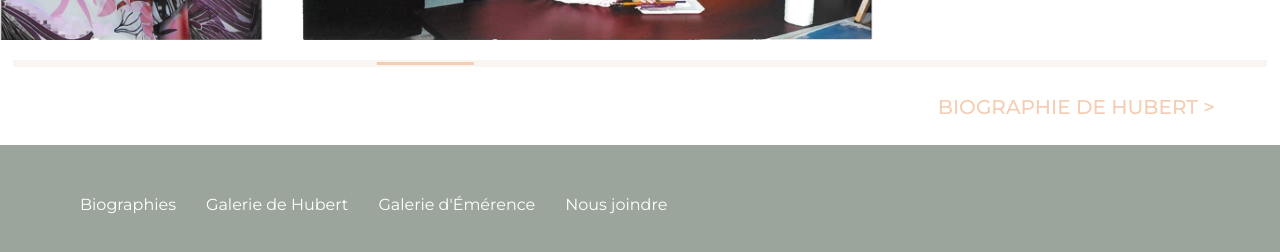
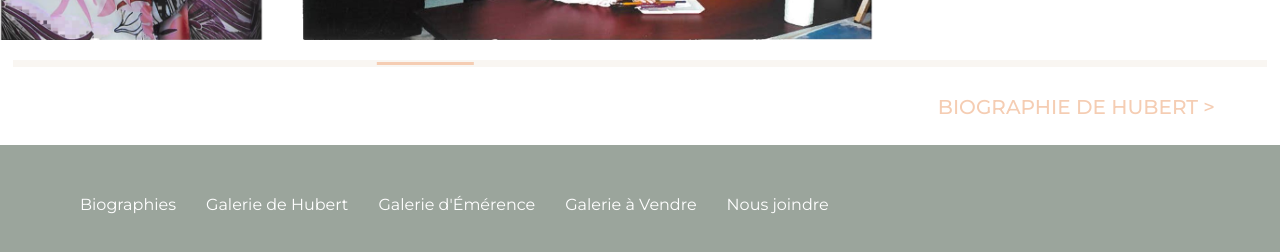
Before and after one commit to Trishng/chapleau-leger, a website built with Vite: page chapleau-leger/biographie-emerence.html in a window 1280 px wide. Shown: the part 4076-4328 px from the top of the page. Built offline with nearby package versions, Linux system fonts and the light colour scheme; a web font is replaced by a local one.

Commit message:
ajout galerie a vendre

```diff
--- a/chapleau-leger/biographie-emerence.html
+++ b/chapleau-leger/biographie-emerence.html
@@ -37,6 +37,7 @@
         <div class="oeuvres">
           <a href="https://photos.chapleau-leger.com/emerence">Galerie d'Émérence</a>
           <a href="https://photos.chapleau-leger.com/">Galerie de Hubert</a>
+          <a href="https://photos.chapleau-leger.com/a-vendre/">Galerie à Vendre</a>
         </div>
         <a href="./contact.html">Nous joindre</a>
         <!-- <div class="coeur">❤️ 999</div> -->
@@ -134,6 +135,7 @@
       <a href="./biographie-emerence.html">Biographies</a><br/>
       <a href="https://photos.chapleau-leger.com/">Galerie de Hubert</a><br/>
       <a href="https://photos.chapleau-leger.com/emerence/">Galerie d'Émérence</a><br/>
+      <a href="https://photos.chapleau-leger.com/a-vendre/">Galerie à Vendre</a><br/>
       <a href="./contact.html">Nous joindre</a><br/>
     </footer>
     <script src="https://unpkg.com/swiper@8/swiper-bundle.min.js"></script>
```
Also changed, not shown: chapleau-leger/biographie-hubert.html (+2 -0 lines), chapleau-leger/contact.html (+2 -0 lines), chapleau-leger/index.html (+2 -0 lines).
